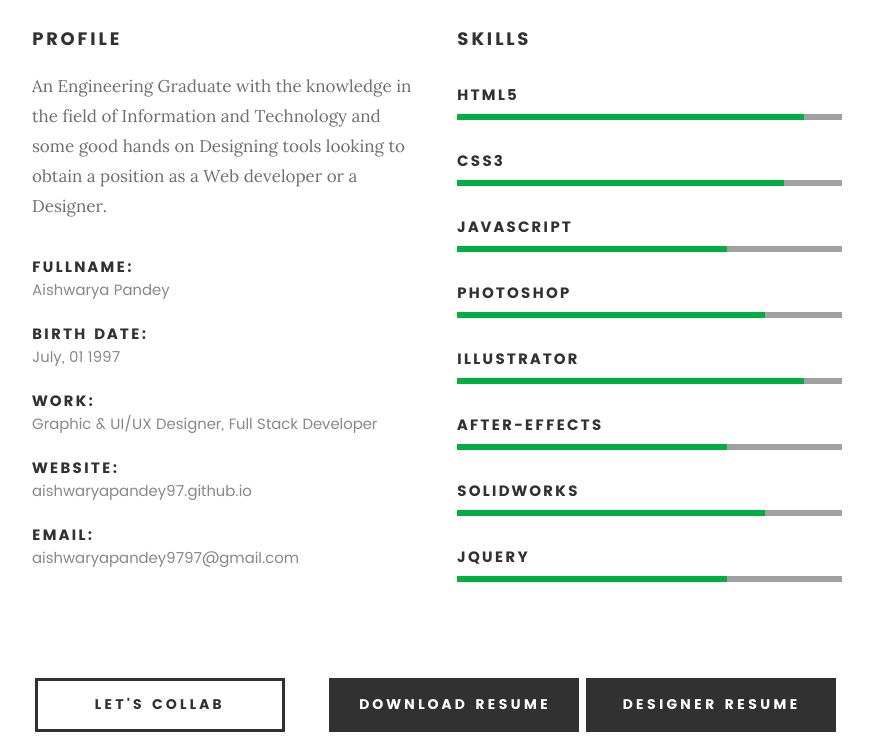
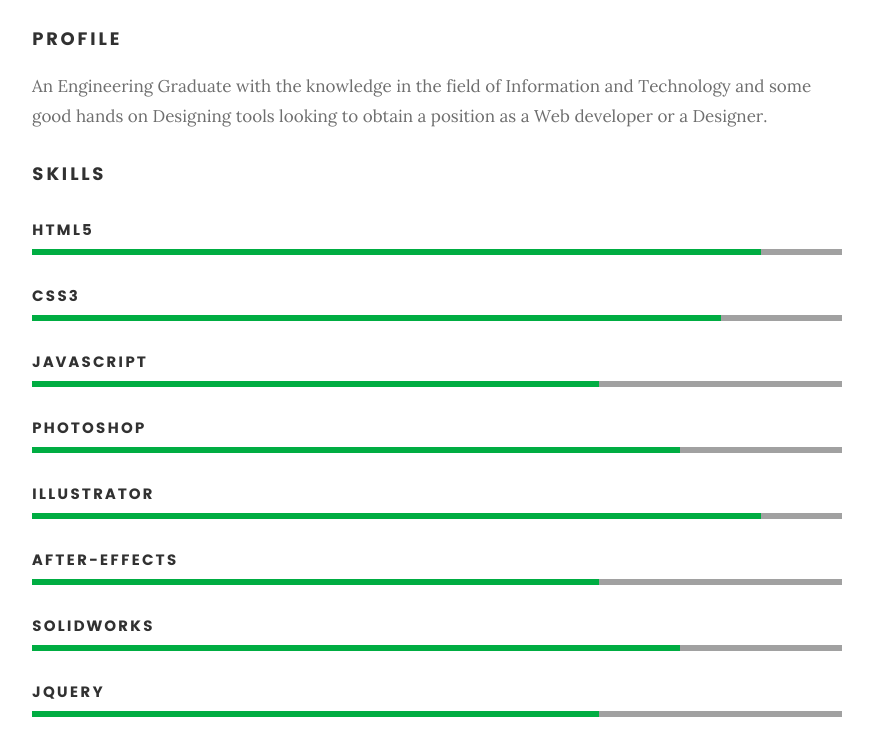
Before and after one commit to aishwaryapandey97/aishwaryapandey97.github.io, a plain HTML site: page index.html in a window 1280 px wide. Shown: the part 1253-2005 px from the top of the page, without its empty margins (203-1076 px from the left). Drawn offline with Linux system fonts and the light colour scheme; a script that the page names is missing; files whose address does not match are found by name.

Commit message:
Update index.html

```diff
--- a/index.html
+++ b/index.html
@@ -115,38 +115,15 @@
 
    	<div class="row about-content">
 
-   		<div class="col-six tab-full">
+   		<div class="col-twelve tab-full">
 
    			<h3>Profile</h3>
    			<p>An Engineering Graduate with the knowledge in the field of Information and Technology and some good hands on Designing tools looking to obtain a position as a Web developer or a Designer. </p>
 
-   			<ul class="info-list">
-   				<li>
-   					<strong>Fullname:</strong>
-   					<span>Aishwarya Pandey</span>
-   				</li>
-   				<li>
-   					<strong>Birth Date:</strong>
-   					<span>July, 01 1997</span>
-   				</li>
-   				<li>
-   					<strong>Work:</strong>
-   					<span>Graphic & UI/UX Designer, Full Stack Developer</span>
-   				</li>
-   				<li>
-   					<strong>Website:</strong>
-   					<span>aishwaryapandey97.github.io</span>
-   				</li>
-   				<li>
-   					<strong>Email:</strong>
-   					<span>aishwaryapandey9797@gmail.com</span>
-   				</li>
-
-   			</ul> <!-- /info-list -->
 
    		</div>
 
-   		<div class="col-six tab-full">
+   		<div class="col-twelve tab-full">
 
    			<h3>Skills</h3>
    			       <ul class="skill-bars">
```
